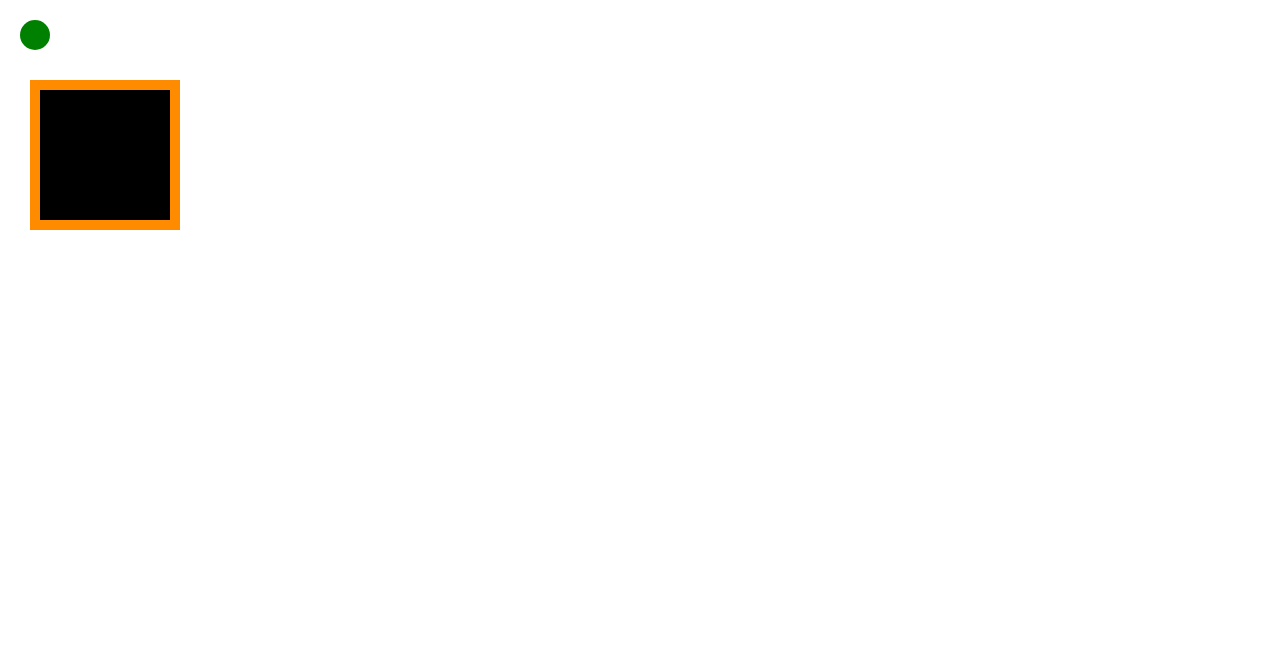
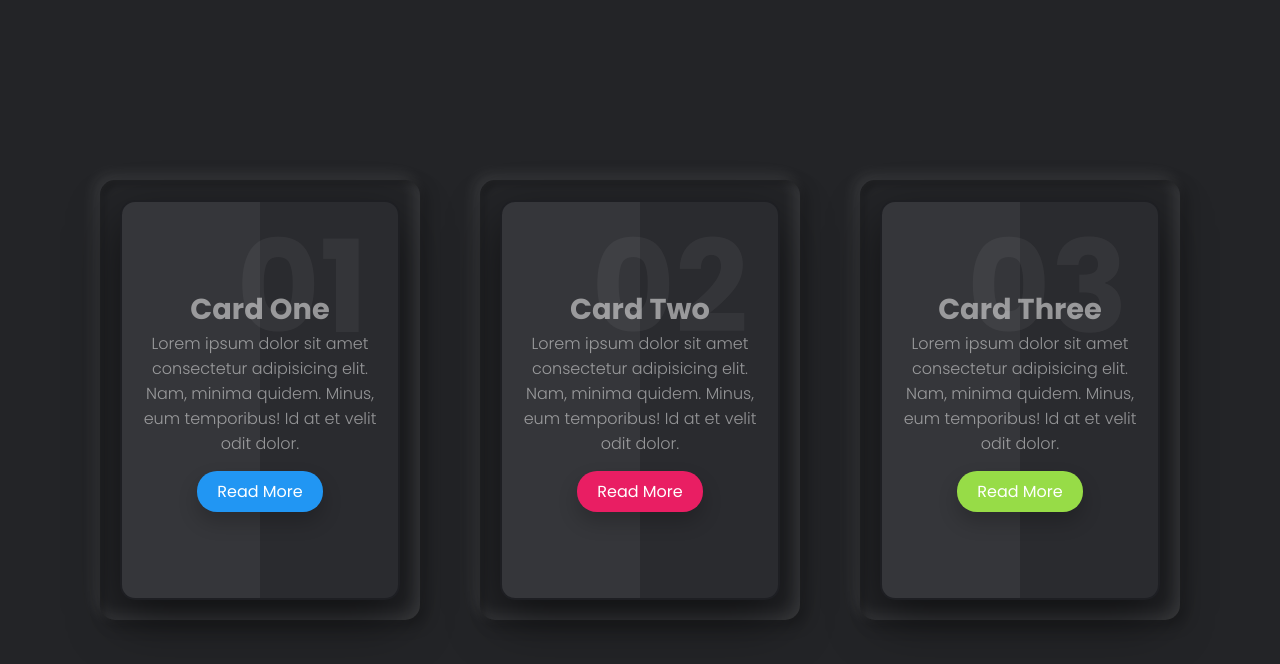
Before and after one commit to trevorbehnke/darkNeumorphismCards, a plain HTML site: page index.html in a window 1280 px wide. Drawn offline with Linux system fonts and the light colour scheme.

Commit message:
updated readme

```diff
--- a/index.html
+++ b/index.html
@@ -4,12 +4,180 @@
     <meta charset="UTF-8" />
     <meta http-equiv="X-UA-Compatible" content="IE=edge" />
     <meta name="viewport" content="width=device-width, initial-scale=1.0" />
-    <link rel="stylesheet" href="style.css" />
-    <title>CSS Playground</title>
+    <link rel="preconnect" href="https://fonts.googleapis.com" />
+    <link rel="preconnect" href="https://fonts.gstatic.com" crossorigin />
+    <link
+      href="https://fonts.googleapis.com/css2?family=Poppins:ital,wght@0,100;0,200;0,300;0,400;0,500;0,600;0,700;0,800;0,900;1,100;1,200;1,300;1,400;1,500;1,600;1,700;1,800;1,900&display=swap"
+      rel="stylesheet"
+    />
+    <style>
+      * {
+        margin: 0;
+        padding: 0;
+        box-sizing: border-box;
+        font-family: "Poppins", sans-serif;
+      }
+
+      body {
+        display: flex;
+        justify-content: center;
+        align-items: center;
+        flex-wrap: wrap;
+        min-height: 100vh;
+        background: #232427;
+      }
+
+      .container {
+        display: flex;
+        justify-content: center;
+        align-items: center;
+        flex-wrap: wrap;
+        max-width: 1200px;
+        margin: 40px 0;
+      }
+
+      .container .card {
+        position: relative;
+        min-width: 320px;
+        height: 440px;
+        /* border: rgb(114, 250, 232) 1px solid; */
+        box-shadow: inset 5px 5px 5px rgba(0, 0, 0, 0.2),
+          inset -5px -5px 15px rgba(255, 255, 255, 0.1),
+          5px 5px 15px rgba(0, 0, 0, 0.3),
+          -5px -5px 15px rgba(255, 255, 255, 0.1);
+        border-radius: 15px;
+        margin: 30px;
+      }
+
+      .container .card .box {
+        position: absolute;
+        top: 20px;
+        left: 20px;
+        right: 20px;
+        bottom: 20px;
+        background: #2a2b2f;
+        border: 2px solid #1e1f23;
+        border-radius: 15px;
+        box-shadow: 0 20px 50px rgba(0, 0, 0, 0.5);
+        transition: 0.5s;
+        display: flex;
+        justify-content: center;
+        align-items: center;
+        overflow: hidden;
+      }
+
+      .container .card .box:before {
+        content: "";
+        position: absolute;
+        top: 0;
+        left: 0;
+        width: 50%;
+        height: 100%;
+        background: rgba(255, 255, 255, 0.05);
+        pointer-events: none;
+      }
+
+      .container .card .box:hover {
+        transform: translateY(-50px);
+        box-shadow: 0 40px 70px rgba(0, 0, 0, 0.5);
+      }
+
+      .container .card .box .content {
+        padding: 20px;
+        text-align: center;
+      }
+
+      .container .card .box .content h2 {
+        position: absolute;
+        top: -10px;
+        right: 30px;
+        font-size: 8em;
+        color: rgba(255, 255, 255, 0.05);
+      }
+
+      .container .card .box .content h3 {
+        font-size: 1.8em;
+        color: rgba(255, 255, 255, 0.5);
+        z-index: 1;
+        transition: 0.5s;
+      }
+
+      .container .card .box .content p {
+        font-size: 16px;
+        font-weight: 300;
+        color: rgba(255, 255, 255, 0.5);
+        z-index: 1;
+        transition: 0.5s;
+      }
+
+      .container .card .box .content a {
+        position: relative;
+        display: inline-block;
+        padding: 8px 20px;
+        background: #000;
+        margin-top: 15px;
+        border-radius: 20px;
+        text-decoration: none;
+        font-weight: 400;
+        color: #fff;
+        box-shadow: 0 10px 20px rgba(0, 0, 0, 0.2);
+      }
+
+      .container .card:nth-child(1) .box .content a {
+        background: #2196f3;
+      }
+
+      .container .card:nth-child(2) .box .content a {
+        background: #e91e63;
+      }
+
+      .container .card:nth-child(3) .box .content a {
+        background: #97dc47;
+      }
+    </style>
+    <title>Card</title>
   </head>
   <body>
-    <label for="input"></label>
-    <input type="checkbox" name="input" id="input" />
-    <div id="myBox"></div>
+    <div class="container">
+      <div class="card">
+        <div class="box">
+          <div class="content">
+            <h2>01</h2>
+            <h3>Card One</h3>
+            <p>
+              Lorem ipsum dolor sit amet consectetur adipisicing elit. Nam,
+              minima quidem. Minus, eum temporibus! Id at et velit odit dolor.
+            </p>
+            <a href="#">Read More</a>
+          </div>
+        </div>
+      </div>
+      <div class="card">
+        <div class="box">
+          <div class="content">
+            <h2>02</h2>
+            <h3>Card Two</h3>
+            <p>
+              Lorem ipsum dolor sit amet consectetur adipisicing elit. Nam,
+              minima quidem. Minus, eum temporibus! Id at et velit odit dolor.
+            </p>
+            <a href="#">Read More</a>
+          </div>
+        </div>
+      </div>
+      <div class="card">
+        <div class="box">
+          <div class="content">
+            <h2>03</h2>
+            <h3>Card Three</h3>
+            <p>
+              Lorem ipsum dolor sit amet consectetur adipisicing elit. Nam,
+              minima quidem. Minus, eum temporibus! Id at et velit odit dolor.
+            </p>
+            <a href="#">Read More</a>
+          </div>
+        </div>
+      </div>
+    </div>
   </body>
 </html>
```
